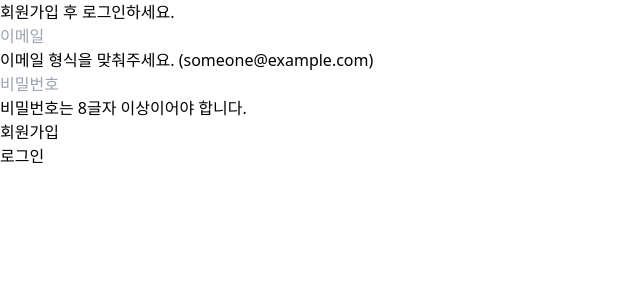
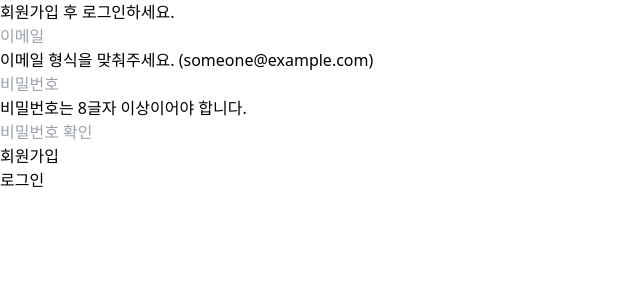
Before and after one commit to callmejeje/wanted-pre-onboarding-frontend, a React (Create React App) app: page /signup in a window 1280 px wide. Shown: the top 300 px of the page, without its empty margins (0-640 px from the left). Built offline with nearby package versions, Linux system fonts and the light colour scheme; no server answers.

Commit message:
feat: 비밀번호 확인 추가

```diff
--- a/src/components/SignForm.tsx
+++ b/src/components/SignForm.tsx
@@ -6,15 +6,26 @@ import useSign from "../hooks/useSign";
 import Button from "./Button";
 
 function SignForm({ submitType }: { submitType: string }) {
-  const { email, setEmail, password, setPassword, emailValid, passwordValid } =
-    useSign();
+  const {
+    email,
+    setEmail,
+    password,
+    setPassword,
+    emailValid,
+    passwordValid,
+    passwordCheck,
+    setPasswordCheck,
+    passwordCheckValid,
+  } = useSign();
   const { setIsLogin } = useContext(Context);
   const [canSubmit, setCanSubmit] = useState(false);
   const navigate = useNavigate();
 
   useEffect(() => {
-    setCanSubmit(emailValid && passwordValid);
-  }, [email, emailValid, password, passwordValid]);
+    if (submitType === "회원가입")
+      setCanSubmit(emailValid && passwordValid && passwordCheckValid);
+    else setCanSubmit(emailValid && passwordValid);
+  }, [emailValid, passwordCheckValid, passwordValid, submitType]);
 
   const handleSubmit = async (e: React.FormEvent) => {
     e.preventDefault();
@@ -63,6 +74,20 @@ function SignForm({ submitType }: { submitType: string }) {
           <div className="text-slate-500">
             {passwordValid || "비밀번호는 8글자 이상이어야 합니다."}
           </div>
+          {submitType === "회원가입" && (
+            <div className="flex flex-col">
+              <input
+                placeholder="비밀번호 확인"
+                value={passwordCheck}
+                type="password"
+                onChange={(e) => setPasswordCheck(e.target.value)}
+                className="border"
+              />
+              <div className="text-slate-500">
+                {passwordCheckValid || "비밀번호가 다릅니다."}
+              </div>
+            </div>
+          )}
         </div>
         <Button
           text={submitType}
--- a/src/hooks/useSign.ts
+++ b/src/hooks/useSign.ts
@@ -1,11 +1,17 @@
 import { useEffect, useState } from "react";
-import { isValidEmail, isValidPassword } from "../utils/validation";
+import {
+  isValidEmail,
+  isValidPassword,
+  isValidPasswordCheck,
+} from "../utils/validation";
 
 function useSign() {
   const [email, setEmail] = useState("");
   const [password, setPassword] = useState("");
+  const [passwordCheck, setPasswordCheck] = useState("");
   const [emailValid, setEmailValid] = useState(false);
   const [passwordValid, setPasswordValid] = useState(false);
+  const [passwordCheckValid, setPasswordCheckValid] = useState(false);
 
   useEffect(() => {
     setEmailValid(isValidEmail(email));
@@ -15,7 +21,21 @@ function useSign() {
     setPasswordValid(isValidPassword(password));
   }, [password]);
 
-  return { email, setEmail, password, setPassword, emailValid, passwordValid };
+  useEffect(() => {
+    setPasswordCheckValid(isValidPasswordCheck(password, passwordCheck));
+  }, [password, passwordCheck]);
+
+  return {
+    email,
+    setEmail,
+    password,
+    setPassword,
+    emailValid,
+    passwordValid,
+    passwordCheck,
+    setPasswordCheck,
+    passwordCheckValid,
+  };
 }
 
 export default useSign;
--- a/src/utils/validation.ts
+++ b/src/utils/validation.ts
@@ -8,3 +8,8 @@ export function isValidPassword(password: string) {
   if (password.length >= 8) return true;
   else return false;
 }
+
+export function isValidPasswordCheck(password: string, passwordCheck: string) {
+  if (password === passwordCheck) return true;
+  else return false;
+}
```
